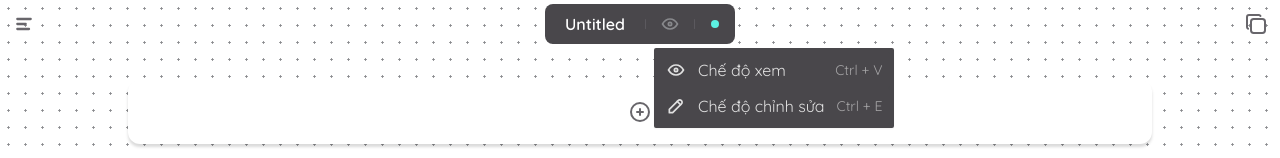
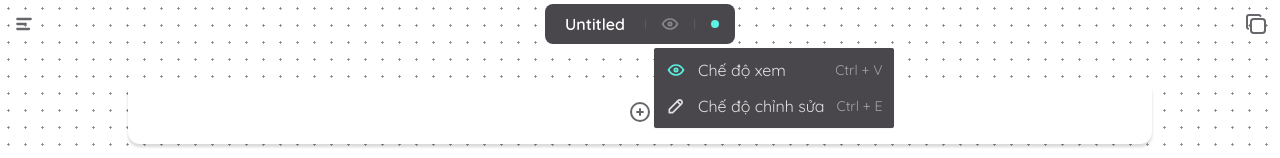
Before and after one commit to ntysux/next-cv-remake, a Next.js app: page /cv/cv1 in a window 1280 px wide. Both pictures are taken after a click on the button 670 px from the left and 24 px from the top of the page. Shown: the top 158 px of the page. Built offline with nearby package versions, Linux system fonts and the light colour scheme; no server answers.

Commit message:
chore: identify mode with color

```diff
--- a/components/mode.tsx
+++ b/components/mode.tsx
@@ -11,7 +11,7 @@ interface HandleChangeMode {
 
 export default function Mode() {
   const dispatch = useDispatch();
-  const { mode } = useSelector((state: RootState) => state.cv);
+  const { mode, color } = useSelector((state: RootState) => state.cv);
 
   const handleChangeMode: HandleChangeMode = {
     view: () => dispatch(changeMode(false)),
@@ -30,14 +30,14 @@ export default function Mode() {
         />
         <MenuList>
           <MenuItem
-            icon={<IconEye size='20px' />}
+            icon={<IconEye color={!mode ? color : '#E0E0E0'} size='20px' />}
             onClick={handleChangeMode.view}
             command='Ctrl + V'
           >
             Chế độ xem
           </MenuItem>
           <MenuItem
-            icon={<IconPencil size='20px' />}
+            icon={<IconPencil color={mode ? color : '#E0E0E0'} size='20px' />}
             onClick={handleChangeMode.edit}
             command='Ctrl + E'
           >
```
